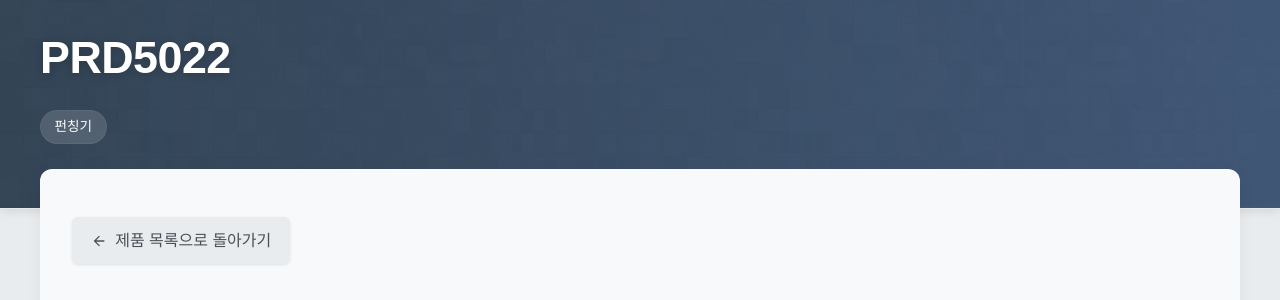
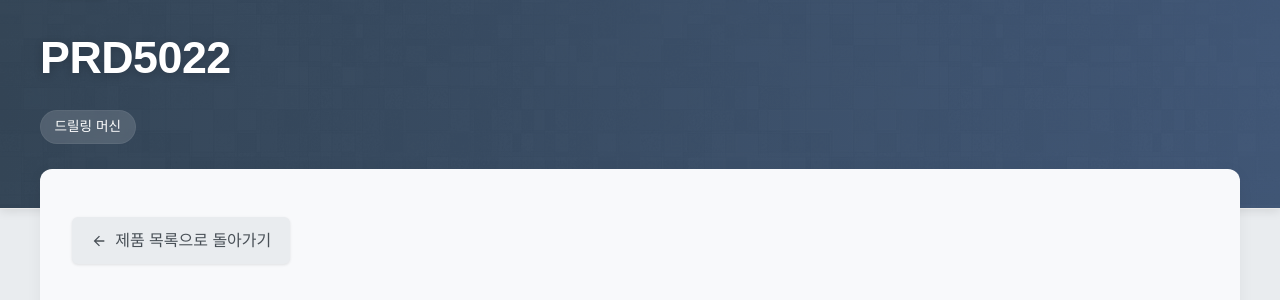
Before and after one commit to nhco25/nhco25.github.io, a Jekyll site: the page built from _products/PRD5022.md, in a window 1280 px wide and 900 px high. Shown: the part 164-464 px from the top of the window. Built offline with Jekyll 4.4.1, drawn with Linux system fonts in a browser that asks for light colours.

Commit message:
Update: PRD5022.md

```diff
--- a/_products/PRD5022.md
+++ b/_products/PRD5022.md
@@ -2,7 +2,7 @@
 layout: product-detail
 title: PRD5022
 description: PCB 기판의 가이드 홀을 X-ray를 통해 투시, 식별, 타공하는 장비입니다. 두개의 카메라와 축으로 자동운전 기능을 탑재한 모델입니다.
-tags: [펀칭기]
+tags: [드릴링 머신]
 order: 7
 category: X-ray
 images:
```
